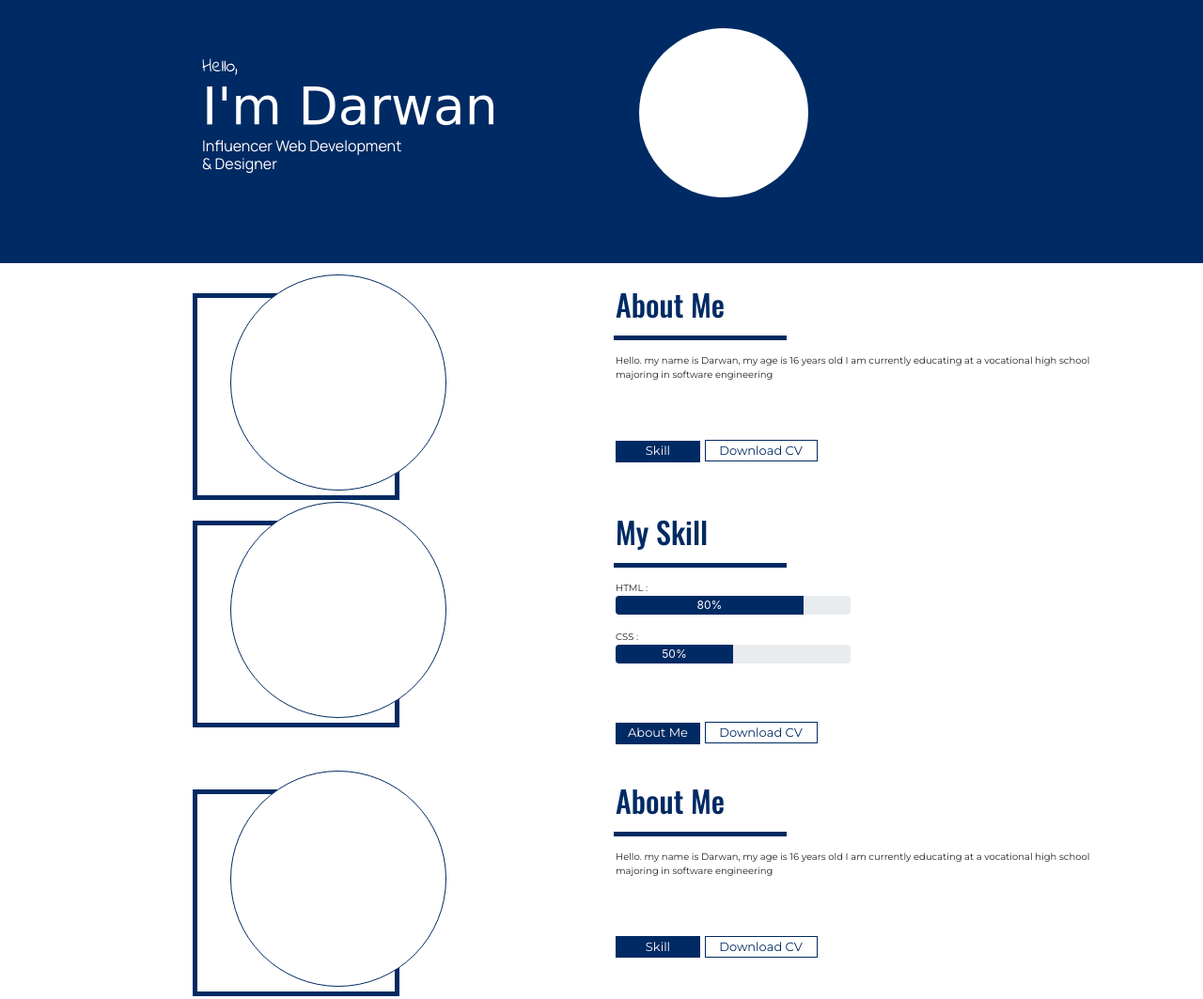
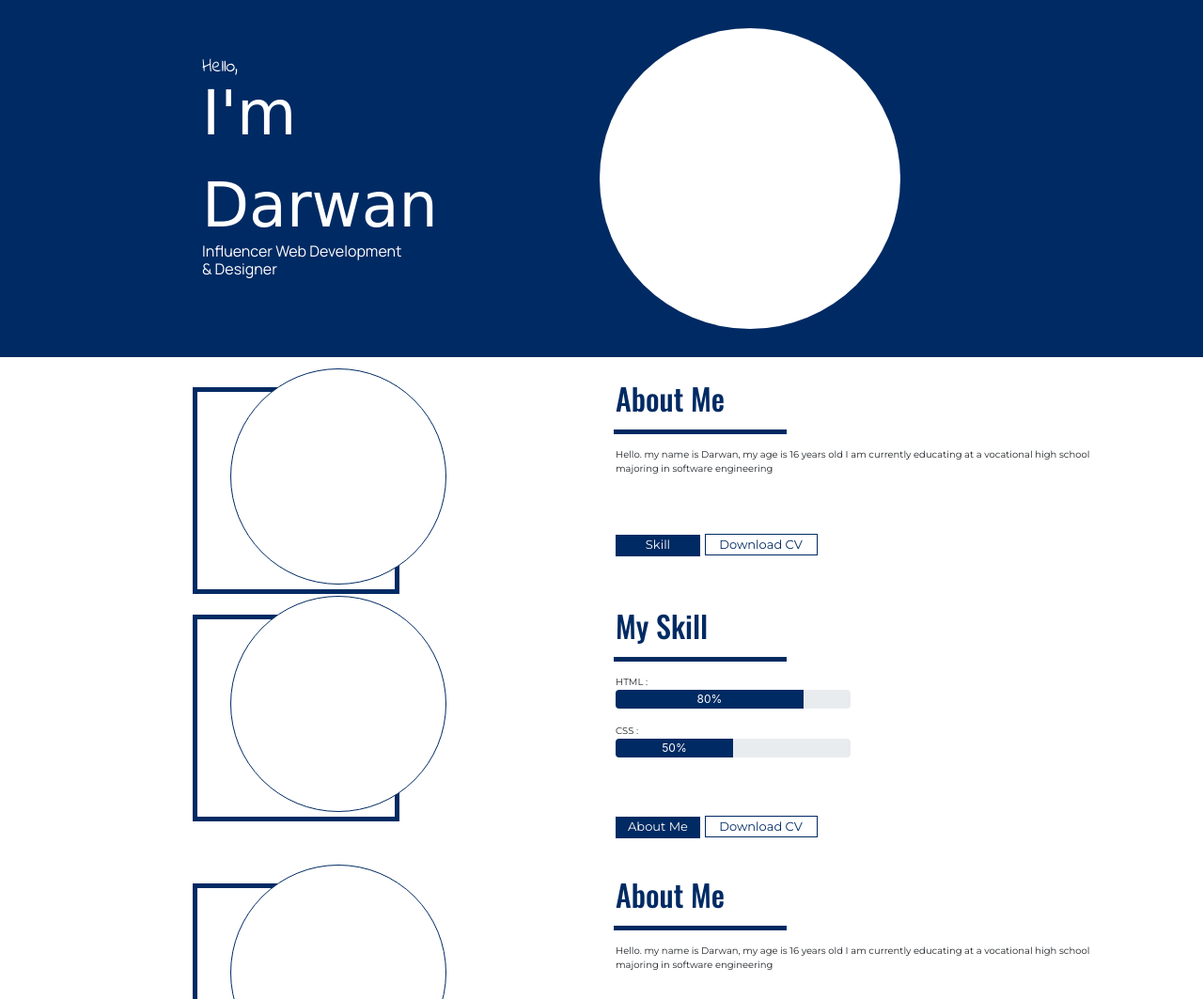
Before and after one commit to Darwanvn/portofolio.io, a plain HTML site: page index.html in a window 1280 px wide. Shown: the top 1063 px of the page at 94% size. Drawn offline with nearby package versions, Linux system fonts and the light colour scheme; a script that the page names is missing; a web font is replaced by a local one.

Commit message:
Update index.css

```diff
--- a/index.css
+++ b/index.css
@@ -1,7 +1,7 @@
 
 .back {
 	background-color: #002a63;
-	height: 280px;
+	height: 380px;
 	overflow-x: hidden;
 }
 
@@ -12,7 +12,7 @@
 #name {
 	font-family: 'Baloo Paaji 2', cursive;
 	color: white;
-	font-size: 55px;
+	font-size: 65px;
 	margin-top: -20px;
 }
 
@@ -29,8 +29,8 @@
 }
 
 #profil {
-	width: 180px;
-	height: 180px;
+	width: 320px;
+	height: 320px;
 	background-color: white;
 	border-radius: 50%;
 	margin-top: 30px;
```
